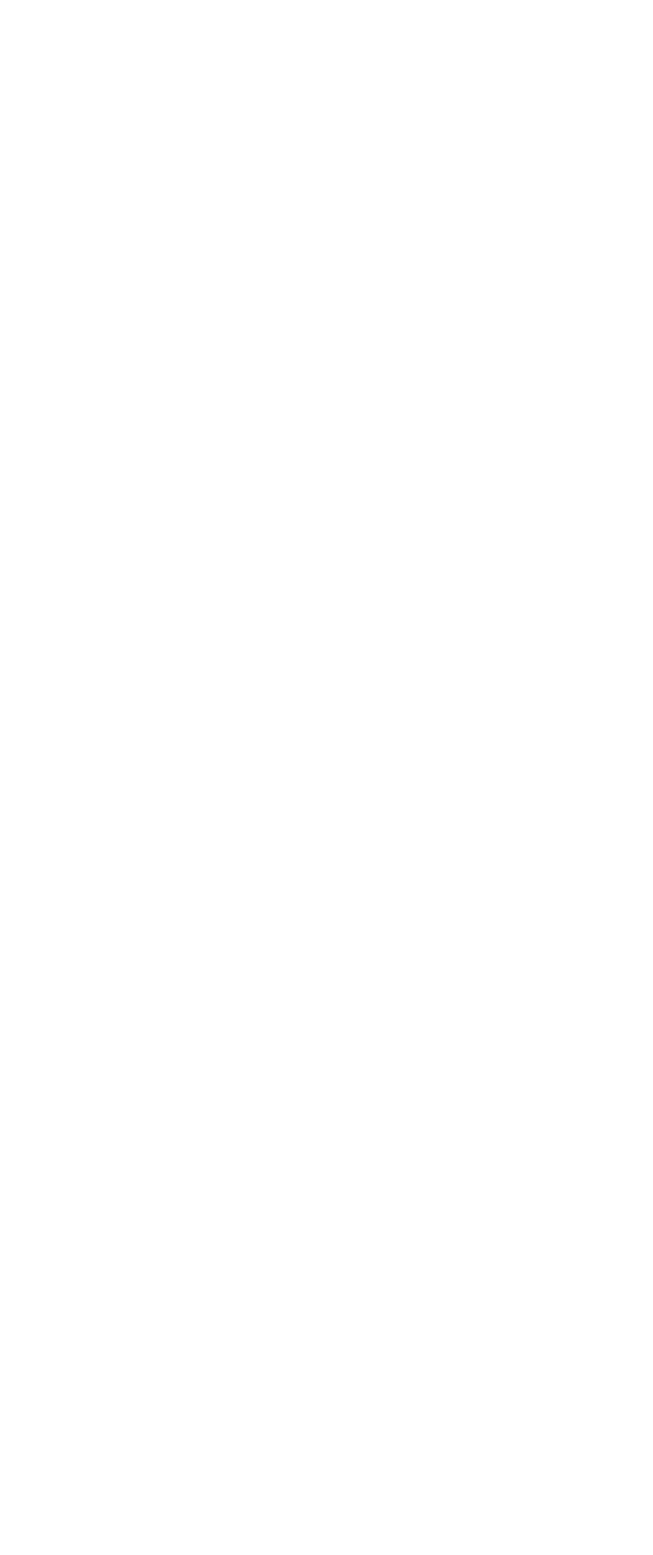
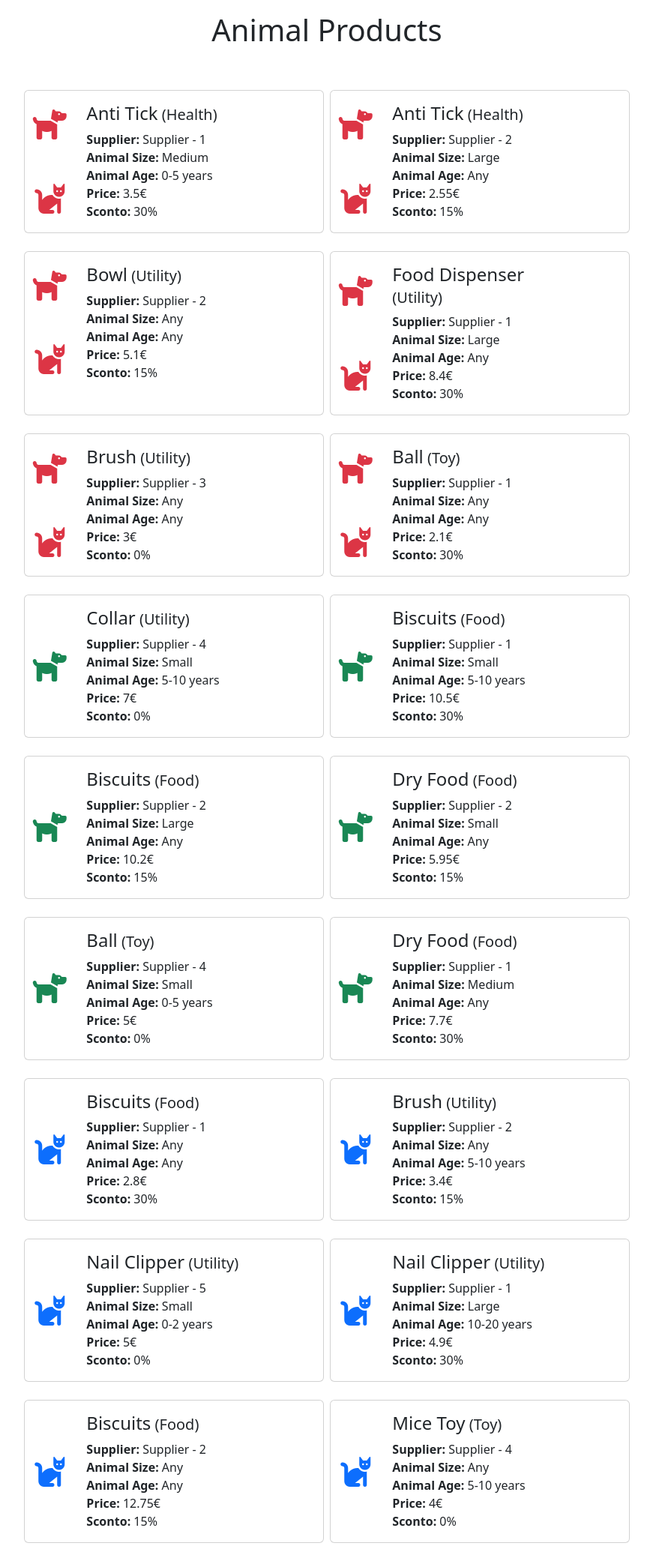
Before and after one commit to marcodedemo/php-oop-2, a PHP site: page / in a window 1280 px wide. Before the commit the part shown is empty. Shown: the whole page at 75% size, without its empty margins (204-1075 px from the left). Before the commit the page ends 800 px from the top, so only its background shows below. Run offline with PHP 8.4, Linux system fonts and the light colour scheme.

Commit message:
feat: exercise done

```diff
--- a/Models/Animal.php
+++ /dev/null
@@ -1 +0,0 @@
-<?php
--- /dev/null
+++ b/Models/CatProduct.php
@@ -0,0 +1,20 @@
+<?php
+
+class CatProduct extends Product {
+
+    public $animalType = "Cat";
+    public $animalBreed;
+
+    // creo il costruttore dell'elemento che estende l'elemento principale
+    function __construct(string $name, string $category, string $supplier, string $animalSize, string $animalAge, int $price, array $animalBreed){
+
+        // eredito il costruttore del genitore
+        parent::__construct($name, $category, $supplier, $animalSize, $animalAge, $price);
+
+        // setto le nuove variabili
+        $this->animalBreed = $animalBreed;
+
+
+
+    }
+}
--- /dev/null
+++ b/Models/DogProduct.php
@@ -0,0 +1,20 @@
+<?php
+
+class DogProduct extends Product {
+
+    public $animalType = "Dog";
+    public $animalBreed;
+
+    // creo il costruttore dell'elemento che estende l'elemento principale
+    function __construct(string $name, string $category, string $supplier, string $animalSize, string $animalAge, int $price, array $animalBreed){
+
+        // eredito il costruttore del genitore
+        parent::__construct($name, $category, $supplier, $animalSize, $animalAge, $price);
+
+        // setto le nuove variabili
+        $this->animalBreed = $animalBreed;
+
+
+
+    }
+}
--- /dev/null
+++ b/Models/Product.php
@@ -0,0 +1,64 @@
+<?php
+
+class Product {
+
+    public $name;
+    public $category;
+    public $animalType = "Any";
+    public $supplier;
+    public $animalSize;
+    public $animalAge;
+    public $price;
+    public $discount = 0;
+
+
+    function __construct(string $name, string $category, string $supplier, string $animalSize, string $animalAge, int $price){
+
+        $this->name = $name;
+        $this->category = $category;
+        $this->supplier = $supplier;
+        $this->animalSize = $animalSize;
+        $this->animalAge = $animalAge;
+        $this->price = $price;
+
+        $this->setSupplierDiscount();
+    }
+
+
+    // funzione che calcola lo sconto in base al fornitore
+    public function setSupplierDiscount(){
+        if($this->supplier == "Supplier - 1"){
+            $this->discount = 30;
+
+        }else if($this->supplier == "Supplier - 2"){
+            $this->discount = 15;
+
+        }else {
+            $this->discount = 0;
+        }
+    }
+
+    // funzione che restituisce lo sconto in percentuale
+
+    public function getDiscountPercentage(){
+        return $this->discount . "%";
+    }
+
+    public function getAnimalAge(){
+        if($this->animalAge != "Any"){
+
+            return $this->animalAge . " years";
+
+        }else{
+            return "Any";
+        }
+    }
+
+    // funzione che restituisce il prezzo con lo sconto applicato
+    public function getFinalPrice(){
+
+        $finalPrice = $this->price - ($this->price * $this->discount) / 100;
+
+        return $finalPrice . "€";
+    }
+}
--- /dev/null
+++ b/db.php
@@ -0,0 +1,25 @@
+<?php
+
+$products = [
+
+    new Product("Anti Tick","Health","Supplier - 1", "Medium", "0-5", 5),
+    new Product("Anti Tick","Health","Supplier - 2", "Large", "Any", 3),
+    new Product("Bowl", "Utility", "Supplier - 2", "Any", "Any", 6.00),
+    new Product("Food Dispenser", "Utility", "Supplier - 1", "Large", "Any", 12),
+    new Product("Brush", "Utility", "Supplier - 3", "Any", "Any", 3),
+    new Product("Ball", "Toy", "Supplier - 1", "Any", "Any", 3),
+    new DogProduct("Collar", "Utility", "Supplier - 4", "Small", "5-10", 7, ["Any"]),
+    new DogProduct("Biscuits", "Food", "Supplier - 1", "Small", "5-10",  15, ["Any"]),
+    new DogProduct("Biscuits", "Food", "Supplier - 2", "Large", "Any", 12, ["Dobermann","Labrador"]),
+    new DogProduct("Dry Food", "Food", "Supplier - 2", "Small", "Any", 7, ["Chihuahua","Fox Terrier"]),
+    new DogProduct("Ball", "Toy", "Supplier - 4", "Small", "0-5", 5, ["Any"]),
+    new DogProduct("Dry Food", "Food", "Supplier - 1", "Medium", "Any", 11, ["Any"]),
+    new CatProduct("Biscuits", "Food", "Supplier - 1", "Any", "Any", 4, ["Any"]),
+    new CatProduct("Brush", "Utility", "Supplier - 2", "Any", "5-10", 4, ["Persian"]),
+    new CatProduct("Nail Clipper", "Utility", "Supplier - 5", "Small", "0-2", 5, ["Any"]),
+    new CatProduct("Nail Clipper", "Utility", "Supplier - 1", "Large", "10-20", 7, ["Aegean", "American Curl"]),
+    new CatProduct("Biscuits", "Food", "Supplier - 2", "Any", "Any", 15, ["Asian","Bengal", "Birman"]),
+    new CatProduct("Mice Toy", "Toy", "Supplier - 4", "Any", "5-10", 4, ["Any"]),
+
+
+];
--- a/index.php
+++ b/index.php
@@ -2,6 +2,10 @@
 
 <?php
 
+require_once './Models/Product.php';
+require_once './Models/DogProduct.php';
+require_once './Models/CatProduct.php';
+require_once './db.php';
 
 
 ?>
@@ -15,10 +19,97 @@
     <meta http-equiv="X-UA-Compatible" content="IE=edge">
     <meta name="viewport" content="width=device-width, initial-scale=1.0">
     <title>PHP OOP2</title>
+
+    <!-- Bootstrap -->
+    <link href="https://cdn.jsdelivr.net/npm/bootstrap@5.3.0-alpha3/dist/css/bootstrap.min.css" rel="stylesheet" integrity="sha384-KK94CHFLLe+nY2dmCWGMq91rCGa5gtU4mk92HdvYe+M/SXH301p5ILy+dN9+nJOZ" crossorigin="anonymous">
+
+    <!-- Font Awesome -->
+    <link rel="stylesheet" href="https://cdnjs.cloudflare.com/ajax/libs/font-awesome/6.2.0/css/all.min.css" integrity="sha512-xh6O/CkQoPOWDdYTDqeRdPCVd1SpvCA9XXcUnZS2FmJNp1coAFzvtCN9BmamE+4aHK8yyUHUSCcJHgXloTyT2A==" crossorigin="anonymous" referrerpolicy="no-referrer" />
+
 </head>
 
 <body>
 
+    <h1 class="text-center pt-3">Animal Products</h1>
 
+    <!-- card container -->
+    <div class="container pt-5 d-flex flex-wrap justify-content-center gap-2">
+
+        <?php
+        foreach($products as $product){
+        ?>
+
+
+
+        <!-- card -->
+        <div class="card mb-3" style="min-width: 400px;">
+            <div class="row g-0">
+
+                <!-- card icon -->
+                <div class="col-md-2 fs-1 d-flex flex-wrap justify-content-center align-items-center gap-2">
+                    <?php
+                    if($product->animalType == "Dog"){
+
+                        ?> <i class="fa-solid fa-dog text-success"></i> <?php
+
+                    }else if($product->animalType == "Cat"){
+
+                        ?> <i class="fa-solid fa-cat text-primary"></i> <?php
+
+                    }else{
+                        ?> <i class="fa-solid fa-dog text-danger"></i> <i class="fa-solid fa-cat text-danger"></i> <?php
+                    }
+
+                    ?>
+                </div>
+
+                <!-- card texts -->
+                <div class="col-md-8">
+
+                    <div class="card-body">
+
+                        <!-- title -->
+                        <h4 class="card-title"><?= $product->name ?><small class="fs-5"> (<?= $product->category ?>)</small></h4>
+
+                        <!-- info -->
+                        <div class="card-text d-flex flex-column">
+
+                            <!-- fornitore -->
+                            <div id="supplier"><strong>Supplier: </strong><?= $product->supplier?></div>
+
+                            <!-- taglia animale -->
+                            <div id="size"><strong>Animal Size: </strong><?= $product->animalSize ?></div>
+
+                            <!-- età animale -->
+                            <div id="size"><strong>Animal Age: </strong><?= $product->getAnimalAge() ?></div>
+
+                            <div id="price"><strong>Price: </strong><?= $product->getFinalPrice() ?></div>
+
+                            <!-- sconto  -->
+                            <div id="supplier-discount"><strong>Sconto: </strong><?= $product->getDiscountPercentage()?></div>
+
+
+                        </div>
+
+
+
+                    </div>
+
+                </div>
+            </div>
+        </div>
+
+
+    <?php
+        };
+    ?>
+
+
+    </div>
+
+
+
+    <!-- Bootstrap -->
+    <script src="https://cdn.jsdelivr.net/npm/bootstrap@5.3.0-alpha3/dist/js/bootstrap.bundle.min.js" integrity="sha384-ENjdO4Dr2bkBIFxQpeoTz1HIcje39Wm4jDKdf19U8gI4ddQ3GYNS7NTKfAdVQSZe" crossorigin="anonymous"></script>
 </body>
 </html>
```
